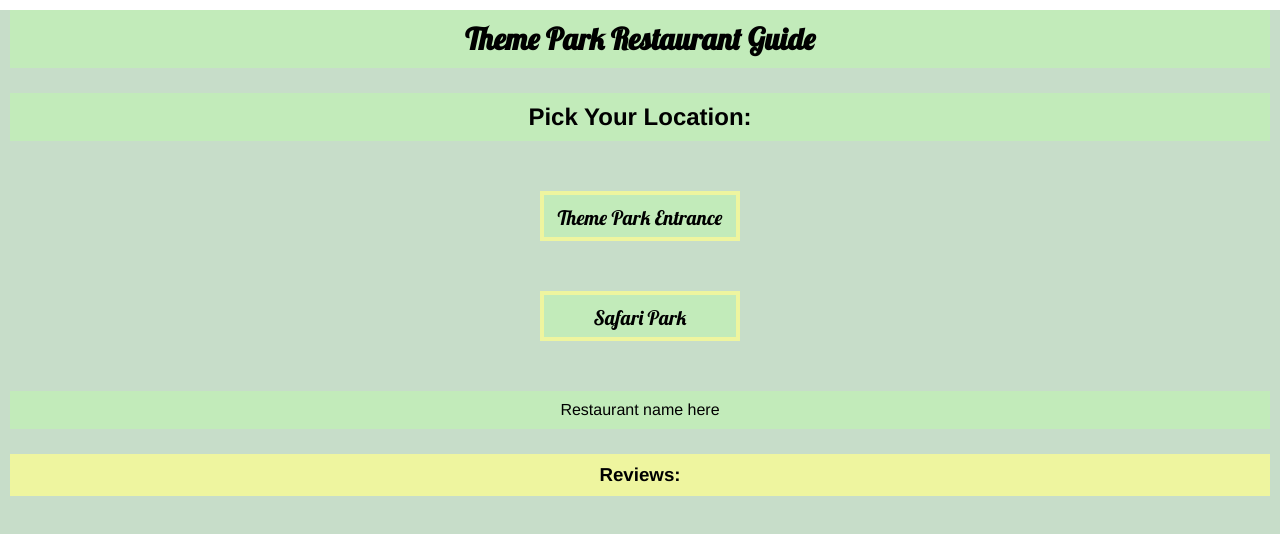
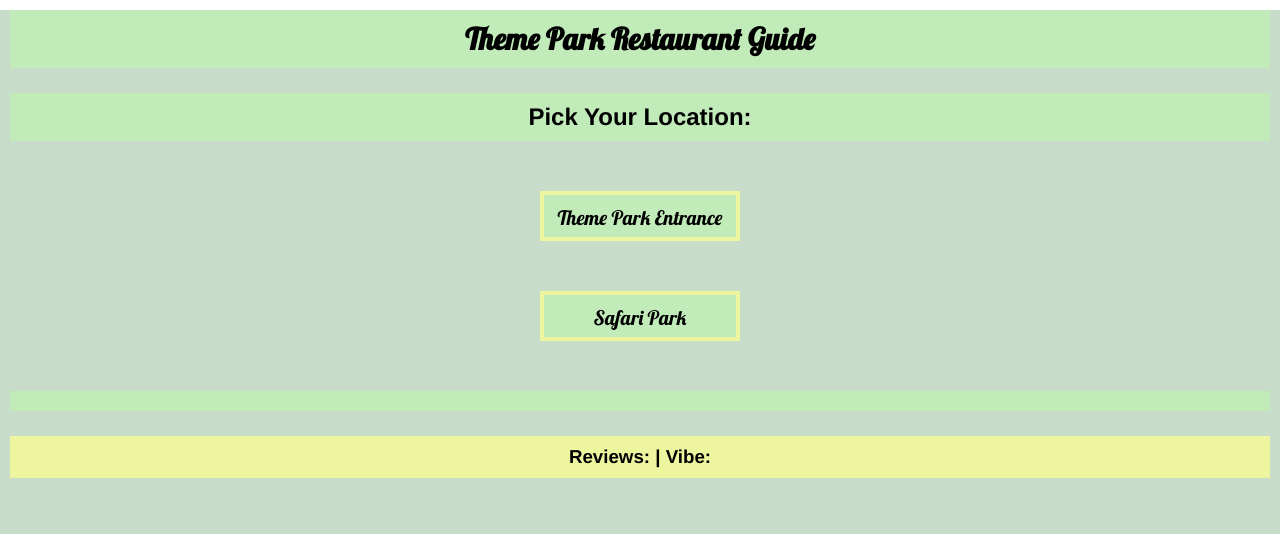
Before and after one commit to lmao98/Theme-Park-Res-Guide, a React (Create React App) app in the folder main/res-guide/: page / in a window 1280 px wide. Shown: the top 534 px of the page. Built offline with nearby package versions, Linux system fonts and the light colour scheme.

Commit message:
restaurant name and ratings displaying correctly.

```diff
--- a/main/res-guide/src/App.js
+++ b/main/res-guide/src/App.js
@@ -4,32 +4,40 @@ import Header from './components/Header';
 import Locations from './components/Locations';
 import axios from 'axios'
 import { useState } from 'react'
+import Restaurant from './components/Restaurant';
+import Ratings from './components/Ratings'
 
 
 function App() {
 
-  const [locations, setLocations] = useState([])
+  const [rest, setRes] = useState([])
+
+
+
+  const getRestaurants = async () => {
+    const res = await axios.get('http://localhost:3001/restaurants/623c7b12cd8760ede3c8fb6c')
+    setRes(res.data)
+  }
 
 
   const getRestaurants1 = async () => {
-    const res = await axios.get('http://localhost:3001/restaurants/623c98e8600a9861f45fd1d9')
-     console.log(res.data)
+    const res = await axios.get('http://localhost:3001/restaurants/623c7b12cd8760ede3c8fb6b')
+    setRes(res.data)
   }
+
+
+  const handleClick = () => {
+    console.log('clicked')
+    getRestaurants()
+  }
+
 
   const handleClick1 = () => {
     console.log('clicked')
     getRestaurants1()
   }
 
-  const handleClick = () => {
-    console.log('clicked')
-    getRestaurants()
-  }
 
-  const getRestaurants = async () => {
-    const res = await axios.get('http://localhost:3001/restaurants/623c98e8600a9861f45fd1d8')
-     console.log(res.data)
-  }
 
 
 
@@ -41,6 +49,10 @@ function App() {
        getRestaurants={getRestaurants}
        handleClick1={handleClick1}
       />
+      <Restaurant name={rest.name}/>
+      <Ratings
+      vibe={rest.vibe}
+      ratings={rest.ratings}/>
 
     </div>
   );
--- a/main/res-guide/src/components/Locations.jsx
+++ b/main/res-guide/src/components/Locations.jsx
@@ -1,7 +1,6 @@
-import Ratings from './Ratings';
 import Button from './Button';
 import Button1 from './Button1';
-import Restaurant from './Restaurant';
+
 
 function Locations(props) {
 
@@ -13,8 +12,6 @@ function Locations(props) {
         <Button name="Theme Park Entrance" handleClick={props.handleClick} />
         <Button1 name="Safari Park" handleClick1={props.handleClick1} />
 
-        <Restaurant />
-        <Ratings />
 
     </div>
   )
--- a/main/res-guide/src/components/Ratings.jsx
+++ b/main/res-guide/src/components/Ratings.jsx
@@ -1,9 +1,8 @@
 
-
-function Ratings() {
+function Ratings(props) {
   return (
     <div>
-        <h3 className="reviews">Reviews:</h3>
+        <h3 className="reviews">Reviews: {props.ratings} | Vibe: {props.vibe}</h3>
     </div>
   )
 }
--- a/main/res-guide/src/components/Restaurant.jsx
+++ b/main/res-guide/src/components/Restaurant.jsx
@@ -3,7 +3,7 @@
 
 const Restaurant = (props) => {
   return (
-    <div className="res-name">Restaurant name here
+    <div className="res-name" placeholder="Restaurant Name">
       <div>
         {props.name}
       </div>
```
